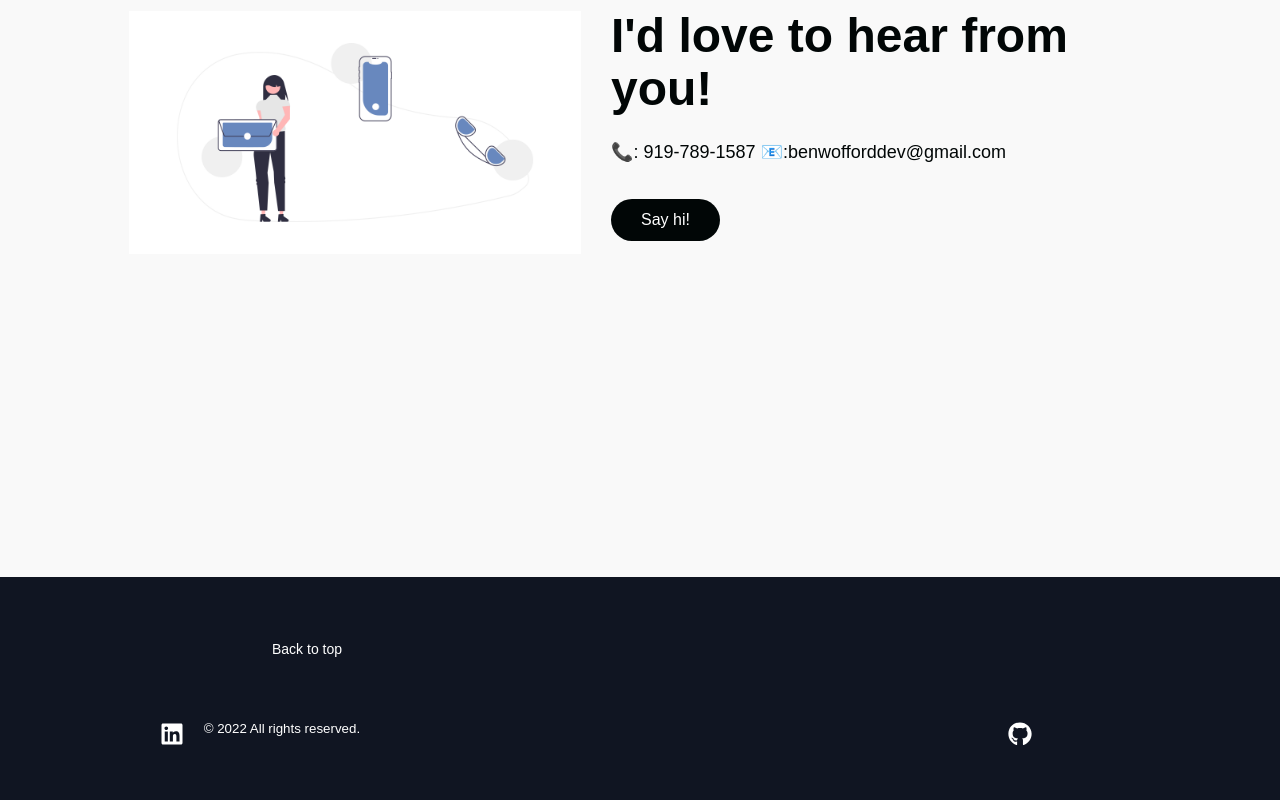
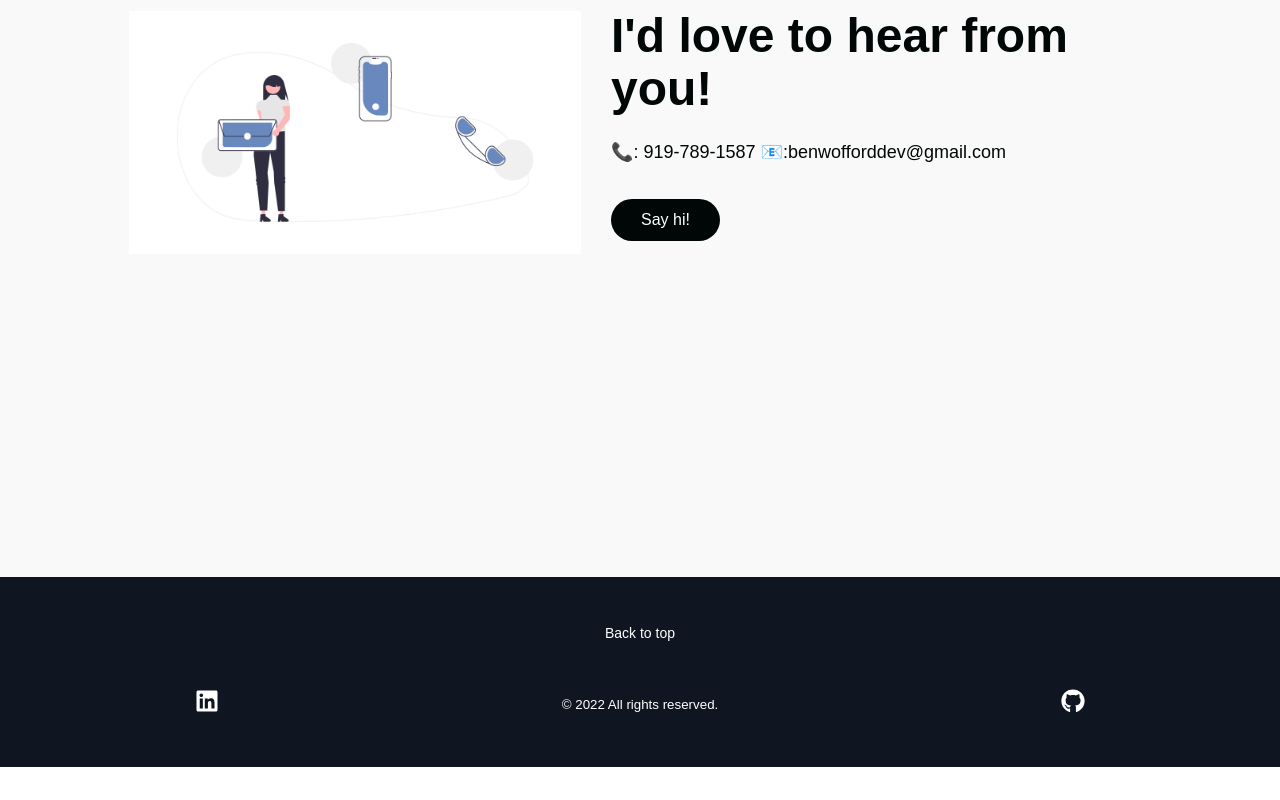
Before and after one commit to benwofford/react-portfolio, a React (Create React App) app: page /#/ in a window 1280 px wide. Shown: the part 7103-7903 px from the top of the page. After the commit the page ends 7870 px from the top, so only its background shows below. Built offline with nearby package versions, Linux system fonts and the light colour scheme; a web font is replaced by a local one.

Commit message:
fixed footer spacing issues

```diff
--- a/src/components/Footer/Footer.jsx
+++ b/src/components/Footer/Footer.jsx
@@ -3,15 +3,10 @@ import { FaGithub, FaLinkedin } from "react-icons/fa";
 import { animateScroll as scroll } from "react-scroll";
 import {
   FooterContainer,
-  FooterWrap,
   FooterLinksContainer,
-  FooterLinksWrapper,
-  FooterLinkItems,
   FooterLink,
   SocialMedia,
-  SocialMediaWrap,
   WebsiteRights,
-  SocialIcons,
   SocialIconLink,
 } from "./FooterElements";
 
@@ -36,39 +31,12 @@ const Footer = () => {
 
   return (
     <FooterContainer scrollNav={scrollNav}>
-      <FooterWrap>
       <FooterLinksContainer>
-          <FooterLinksWrapper>
-            <FooterLinkItems>
         <FooterLink to="/" onClick={toggleHome}>
           Back to top
         </FooterLink>
-            </FooterLinkItems>
-            <FooterLinkItems>
-              {/* <FooterLink
-                to="projects"
-                smooth={true}
-                duration={500}
-                spy={true}
-                exact="true"
-                offset={-80}
-              >
-                Projects
-              </FooterLink> */}
-            </FooterLinkItems>
-          </FooterLinksWrapper>
-          <FooterLinksWrapper>
-            <FooterLinkItems>
-              {/* <FooterLink to="/contactform#/contactform">Contact</FooterLink> */}
-            </FooterLinkItems>
-            <FooterLinkItems>
-              {/* <FooterLink to="/resume">Resume</FooterLink> */}
-            </FooterLinkItems>
-          </FooterLinksWrapper>
       </FooterLinksContainer>
       <SocialMedia>
-          <SocialMediaWrap>
-            <SocialIcons>
         <SocialIconLink
           href="https://www.linkedin.com/in/ben-wofford-9a5781217"
           target="_blank"
@@ -79,8 +47,6 @@ const Footer = () => {
         <WebsiteRights>
           &copy; {new Date().getFullYear()} All rights reserved.
         </WebsiteRights>
-            </SocialIcons>
-            <SocialIcons>
         <SocialIconLink
           href="https://github.com/benwofford"
           target="_blank"
@@ -88,10 +54,7 @@ const Footer = () => {
         >
           <FaGithub />
         </SocialIconLink>
-            </SocialIcons>
-          </SocialMediaWrap>
       </SocialMedia>
-      </FooterWrap>
     </FooterContainer>
   );
 };
--- a/src/components/Footer/FooterElements.jsx
+++ b/src/components/Footer/FooterElements.jsx
@@ -3,53 +3,24 @@ import { Link } from "react-router-dom";
 
 export const FooterContainer = styled.footer`
   background-color: #101522;
-`;
-
-export const FooterWrap = styled.div`
   padding: 48px 24px;
   display: flex;
   flex-direction: column;
   justify-content: center;
   align-items: center;
-  max-width: 1100px;
+  width: 100%;
   margin: 0 auto;
 `;
 
 export const FooterLinksContainer = styled.div`
   display: flex;
   justify-content: center;
+  align-items: center;
+  width: 100%;
 
-  @media screen and (ma-width: 820px) {
+  @media screen and (max-width: 820px) {
     padding-top: 32px;
   }
-`;
-
-export const FooterLinksWrapper = styled.div`
-  display: flex;
-
-  @media screen and (max-width: 820px) {
-    flex-direction: column;
-  }
-`;
-
-export const FooterLinkItems = styled.div`
-  display: flex;
-  flex-direction: column;
-  align-items: flex-start;
-  margin: 16px;
-  text-align: left;
-  width: 160px;
-  box-sizing: border-box;
-  color: #fff @media screen and (max-width: 420px) {
-    margin: 0;
-    padding: 10px;
-    width: 100%;
-  }
-`;
-
-export const FooterLinkTitle = styled.h1`
-  font-size: 14px;
-  margin-bottom: 16px;
 `;
 
 export const FooterLink = styled(Link)`
@@ -65,16 +36,11 @@ export const FooterLink = styled(Link)`
 `;
 
 export const SocialMedia = styled.section`
-  max-width: 1000px;
   width: 100%;
-`;
-
-export const SocialMediaWrap = styled.div`
   display: flex;
-  justify-content: space-between;
+  justify-content: space-around;
   align-items: center;
-  max-width: 1100px;
-  margin: 40px auto 0 auto;
+  margin: 40px 16px 0 16px;
 
   @media screen and (max-width: 820px) {
     flex-direction: column;
@@ -95,10 +61,8 @@ export const SocialLogo = styled(Link)`
 
 export const WebsiteRights = styled.small`
   color: #fff;
-  margin-bottom: 16px;
   display: flex;
   text-align: center;
-  // TODO: fix!
 `;
 
 export const SocialIcons = styled.div`
```
Lines whose indentation alone changed are shown as unchanged.
